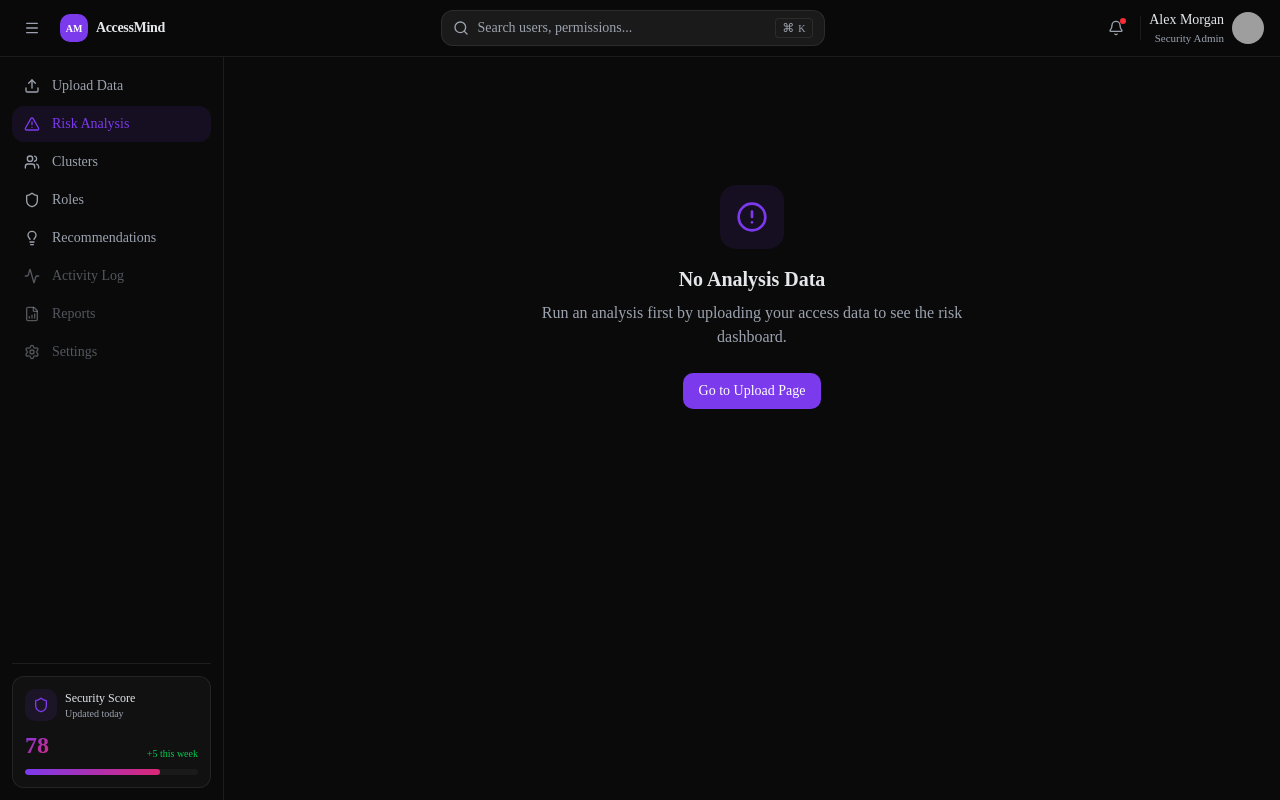
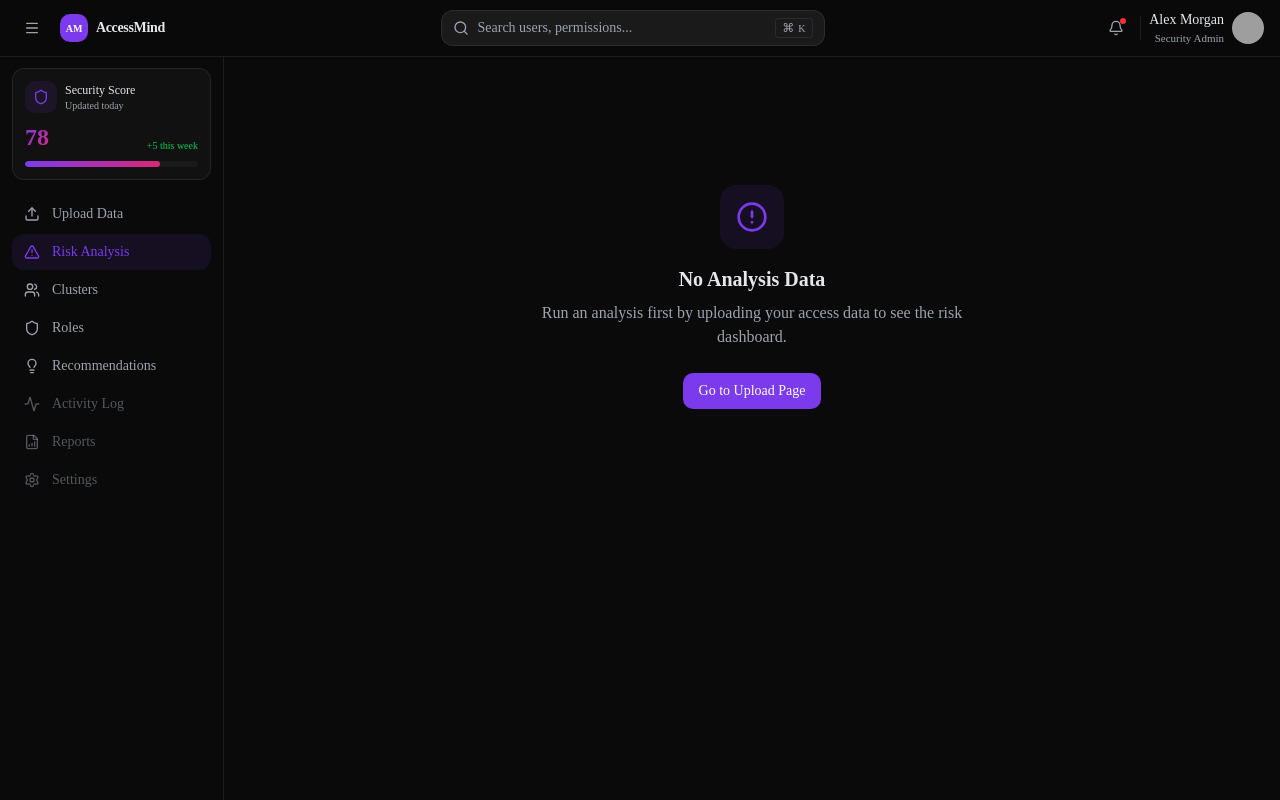
Before and after one commit to vishall214/IAM, a Next.js app in the folder frontend/: page /dashboard in a window 1280 px wide. Built offline with nearby package versions, Linux system fonts and the light colour scheme; no server answers; grey boxes are pictures that could not be loaded.

Commit message:
fix: improved security score visibility

```diff
--- a/frontend/app/dashboard/page.tsx
+++ b/frontend/app/dashboard/page.tsx
@@ -23,18 +23,17 @@ export default function DashboardPage() {
   const [selectedRecommendations, setSelectedRecommendations] = useState<string[]>([])
   const [showSimulation, setShowSimulation] = useState(false)
   const [sidebarOpen, setSidebarOpen] = useState(true)
+  const [searchQuery, setSearchQuery] = useState("")
 
   // Transform API data to UI format
   const { users, recommendations, summary, sparklineData } = useMemo(() => {
     if (!analysisData) {
       return { users: [], recommendations: [], summary: null, sparklineData: null }
     }
-
     const transformedUsers = transformUsersFromAnalysis(analysisData, userMetadata)
     const transformedRecommendations = transformRecommendationsFromAnalysis(analysisData, transformedUsers)
     const transformedSummary = transformSummaryFromAnalysis(transformedUsers, analysisData)
     const transformedSparklineData = generateSparklineData(transformedUsers)
-
     return {
       users: transformedUsers,
       recommendations: transformedRecommendations,
@@ -42,6 +41,18 @@ export default function DashboardPage() {
       sparklineData: transformedSparklineData
     }
   }, [analysisData, userMetadata])
+
+  // Filter users by search query
+  const filteredUsers = useMemo(() => {
+    if (!searchQuery) return users
+    const queryWords = searchQuery.toLowerCase().split(/\s+/).filter(Boolean)
+    return users.filter(user => {
+      const name = user.name.toLowerCase()
+      const email = user.email.toLowerCase()
+      // All words in query must be present in name or email
+      return queryWords.every(word => name.includes(word) || email.includes(word))
+    })
+  }, [users, searchQuery])
 
   const handleUserClick = (user: User) => {
     setSelectedUser(user)
@@ -96,24 +107,30 @@ export default function DashboardPage() {
   return (
     <div className="min-h-screen bg-background">
       <TopNav onMenuClick={() => setSidebarOpen(!sidebarOpen)} />
-
       <div className="flex">
         <Sidebar isOpen={sidebarOpen} />
-
         <main className={`flex-1 transition-all duration-200 ${sidebarOpen ? 'ml-56' : 'ml-0'}`}>
           <div className="p-5 space-y-5">
+            {/* Search Bar */}
+            <div className="flex justify-end mb-2">
+              <input
+                type="text"
+                placeholder="Search users..."
+                value={searchQuery}
+                onChange={e => setSearchQuery(e.target.value)}
+                className="h-9 pl-4 pr-4 rounded-lg bg-muted/50 border border-border/50 text-sm text-foreground placeholder:text-muted-foreground focus:outline-none focus:ring-2 focus:ring-primary/50 focus:border-primary/50 transition-all w-[250px]"
+              />
+            </div>
             {/* Summary Cards */}
             {summary && sparklineData && (
               <SummaryCards summary={summary} sparklineData={sparklineData} />
             )}
-
             {/* Main Grid */}
             <div className="grid grid-cols-1 xl:grid-cols-3 gap-6">
               {/* Risk Heatmap Table - 2 cols */}
               <div className="xl:col-span-2">
-                <RiskHeatmapTable users={users} onUserClick={handleUserClick} />
+                <RiskHeatmapTable users={filteredUsers} onUserClick={handleUserClick} />
               </div>
-
               {/* Recommendations Panel - 1 col */}
               <div className="xl:col-span-1">
                 <RecommendationsPanel
@@ -124,7 +141,6 @@ export default function DashboardPage() {
                 />
               </div>
             </div>
-
             {/* Impact Simulation */}
             {showSimulation && summary && (
               <ImpactSimulation
@@ -137,7 +153,6 @@ export default function DashboardPage() {
           </div>
         </main>
       </div>
-
       {/* User Detail Drawer */}
       <UserDetailDrawer
         user={selectedUser}
--- a/frontend/components/dashboard/sidebar.tsx
+++ b/frontend/components/dashboard/sidebar.tsx
@@ -42,44 +42,8 @@ export function Sidebar({ isOpen }: SidebarProps) {
       )}
     >
       <div className="flex flex-col h-full p-3">
-        <nav className="flex-1 space-y-0.5">
-          {navItems.map((item) => {
-            const isActive = item.href !== "#" && pathname === item.href
-            const isDisabled = item.href === "#"
-
-            if (isDisabled) {
-              return (
-                <button
-                  key={item.label}
-                  disabled
-                  className="w-full flex items-center gap-3 px-3 py-2 rounded-lg text-sm text-muted-foreground/50 cursor-not-allowed"
-                >
-                  <item.icon className="h-4 w-4" />
-                  <span>{item.label}</span>
-                </button>
-              )
-            }
-
-            return (
-              <Link
-                key={item.label}
-                href={item.href}
-                className={cn(
-                  "w-full flex items-center gap-3 px-3 py-2 rounded-lg text-sm transition-colors duration-150",
-                  isActive
-                    ? "bg-primary/10 text-primary font-medium"
-                    : "text-muted-foreground hover:text-foreground hover:bg-muted"
-                )}
-              >
-                <item.icon className="h-4 w-4" />
-                <span>{item.label}</span>
-              </Link>
-            )
-          })}
-        </nav>
-
-        {/* Bottom section - Security Score */}
-        <div className="mt-auto pt-3 border-t border-border">
+        {/* Top section - Security Score */}
+        <div className="mb-4">
           <div className="glass-card rounded-lg p-3">
             <div className="flex items-center gap-2 mb-2">
               <div className="w-8 h-8 rounded-md bg-primary/10 flex items-center justify-center">
@@ -102,6 +66,39 @@ export function Sidebar({ isOpen }: SidebarProps) {
             </div>
           </div>
         </div>
+        <nav className="flex-1 space-y-0.5">
+          {navItems.map((item) => {
+            const isActive = item.href !== "#" && pathname === item.href
+            const isDisabled = item.href === "#"
+            if (isDisabled) {
+              return (
+                <button
+                  key={item.label}
+                  disabled
+                  className="w-full flex items-center gap-3 px-3 py-2 rounded-lg text-sm text-muted-foreground/50 cursor-not-allowed"
+                >
+                  <item.icon className="h-4 w-4" />
+                  <span>{item.label}</span>
+                </button>
+              )
+            }
+            return (
+              <Link
+                key={item.label}
+                href={item.href}
+                className={cn(
+                  "w-full flex items-center gap-3 px-3 py-2 rounded-lg text-sm transition-colors duration-150",
+                  isActive
+                    ? "bg-primary/10 text-primary font-medium"
+                    : "text-muted-foreground hover:text-foreground hover:bg-muted"
+                )}
+              >
+                <item.icon className="h-4 w-4" />
+                <span>{item.label}</span>
+              </Link>
+            )
+          })}
+        </nav>
       </div>
     </aside>
   )
```
